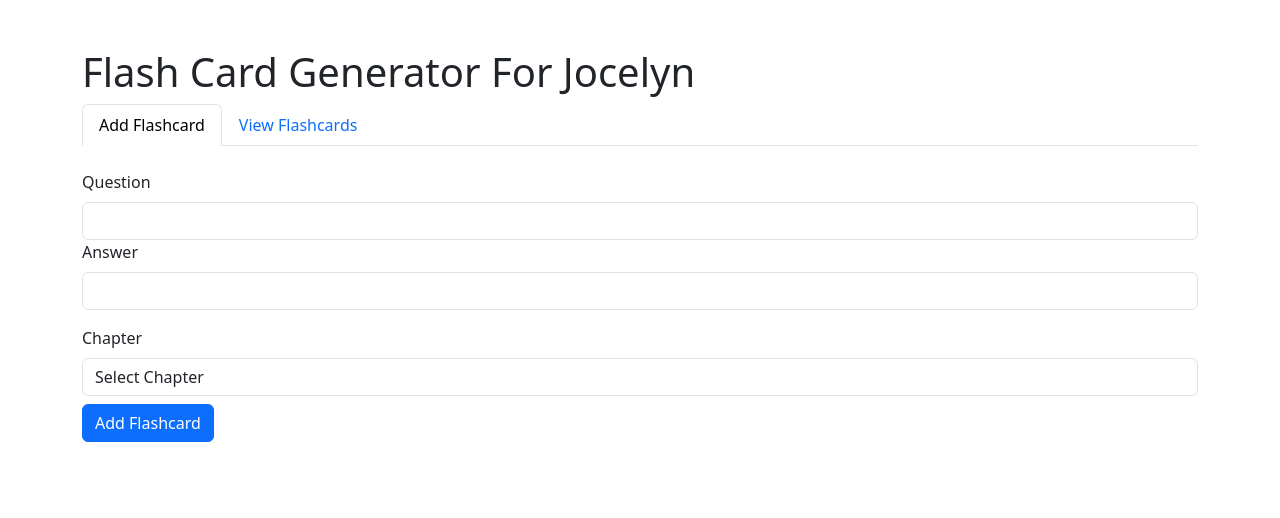
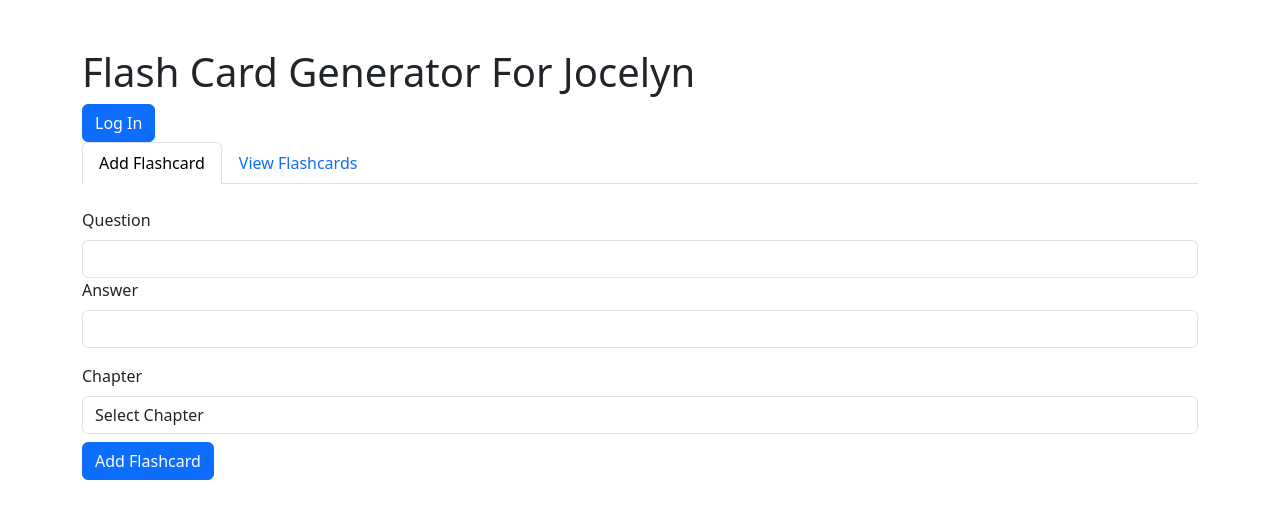
Before and after one commit to SamaadTurner/FlashCard-Application, a React (Vite) app: page / in a window 1280 px wide. Shown: the top 518 px of the page. Built offline with nearby package versions, Linux system fonts and the light colour scheme.

Commit message:
implemented Auth0

```diff
--- a/package.json
+++ b/package.json
@@ -10,12 +10,14 @@
     "preview": "vite preview"
   },
   "dependencies": {
+    "@auth0/auth0-react": "^2.2.4",
     "axios": "^1.7.2",
     "bootstrap": "^5.3.3",
     "prop-types": "^15.8.1",
     "react": "^18.2.0",
     "react-bootstrap": "^2.10.2",
-    "react-dom": "^18.2.0"
+    "react-dom": "^18.2.0",
+    "react-router-dom": "^6.24.0"
   },
   "devDependencies": {
     "@types/react": "^18.2.66",
--- a/src/App.jsx
+++ b/src/App.jsx
@@ -1,4 +1,5 @@
 import React, { useState, useEffect } from 'react';
+import { useAuth0 } from '@auth0/auth0-react';
 import Flashcard from '../components/Flashcard';
 import FlashcardForm from '../components/FlashcardForm';
 import { Button, Alert, Tabs, Tab, Container, Form } from 'react-bootstrap';
@@ -6,6 +7,7 @@ import 'bootstrap/dist/css/bootstrap.min.css';
 import '../styling/App.css';
 
 function App() {
+  const { loginWithRedirect, logout, user, isAuthenticated } = useAuth0();
   const [flashcards, setFlashcards] = useState([]);
   const [reviewMessage, setReviewMessage] = useState('');
   const [selectedChapter, setSelectedChapter] = useState('');
@@ -108,7 +110,15 @@ function App() {
 
   return (
     <Container className="mt-5">
-      <h1>Flash Card Generator For Jocelyn</h1>
+      <h1>Flash Card Generator For {isAuthenticated ? user.name : 'Jocelyn'}</h1>
+      <div className="auth-buttons">
+        {!isAuthenticated && (
+          <Button onClick={() => loginWithRedirect()}>Log In</Button>
+        )}
+        {isAuthenticated && (
+          <Button onClick={() => logout({ returnTo: window.location.origin })}>Log Out</Button>
+        )}
+      </div>
       <Tabs defaultActiveKey="add" id="flashcard-tabs" className="mb-3">
         <Tab eventKey="add" title="Add Flashcard">
           <FlashcardForm addFlashcard={addFlashcard} chapters={chapters} />
--- /dev/null
+++ b/src/Auth0ProviderWithHistory.jsx
@@ -0,0 +1,31 @@
+import React from 'react';
+import { Auth0Provider } from '@auth0/auth0-react';
+import { BrowserRouter as Router, useNavigate } from 'react-router-dom'; // Import Router and useNavigate
+
+const Auth0ProviderWithHistory = ({ children }) => {
+  const domain = import.meta.env.VITE_REACT_APP_AUTH0_DOMAIN;
+  const clientId = import.meta.env.VITE_REACT_APP_CLIENT_ID;
+
+  const navigate = useNavigate();
+  const onRedirectCallback = (appState) => {
+    navigate(appState?.returnTo || window.location.pathname);
+  };
+
+  return (
+
+      <Auth0Provider
+        domain={domain}
+        clientId={clientId}
+        authorizationParams={{
+          redirect_uri: window.location.origin,
+          scope: "openid profile email"
+        }}
+        onRedirectCallback={onRedirectCallback}
+      >
+        {children}
+      </Auth0Provider>
+
+  );
+};
+
+export default Auth0ProviderWithHistory;
--- a/src/main.jsx
+++ b/src/main.jsx
@@ -1,11 +1,18 @@
-import React from 'react'
-import ReactDOM from 'react-dom/client'
-import App from './App.jsx'
-import 'bootstrap/dist/css/bootstrap.min.css';
+import React from 'react';
+import { createRoot } from 'react-dom/client';
+import App from './App';
+import { BrowserRouter as Router } from 'react-router-dom';
+import AuthProvider from './Auth0ProviderWithHistory';
 
+const container = document.getElementById('root');
+const root = createRoot(container);
 
-ReactDOM.createRoot(document.getElementById('root')).render(
+root.render(
+  <Router>
   <React.StrictMode>
+    <AuthProvider>
     <App />
-  </React.StrictMode>,
-)
+    </AuthProvider>
+  </React.StrictMode>
+  </Router>
+);
```
Also changed, not shown: src/ components/LoginButton.js (added, +10 -0 lines), src/ components/LogoutButton.js (added, +14 -0 lines), 2 other files (tests, documents, lock files or other folders).
